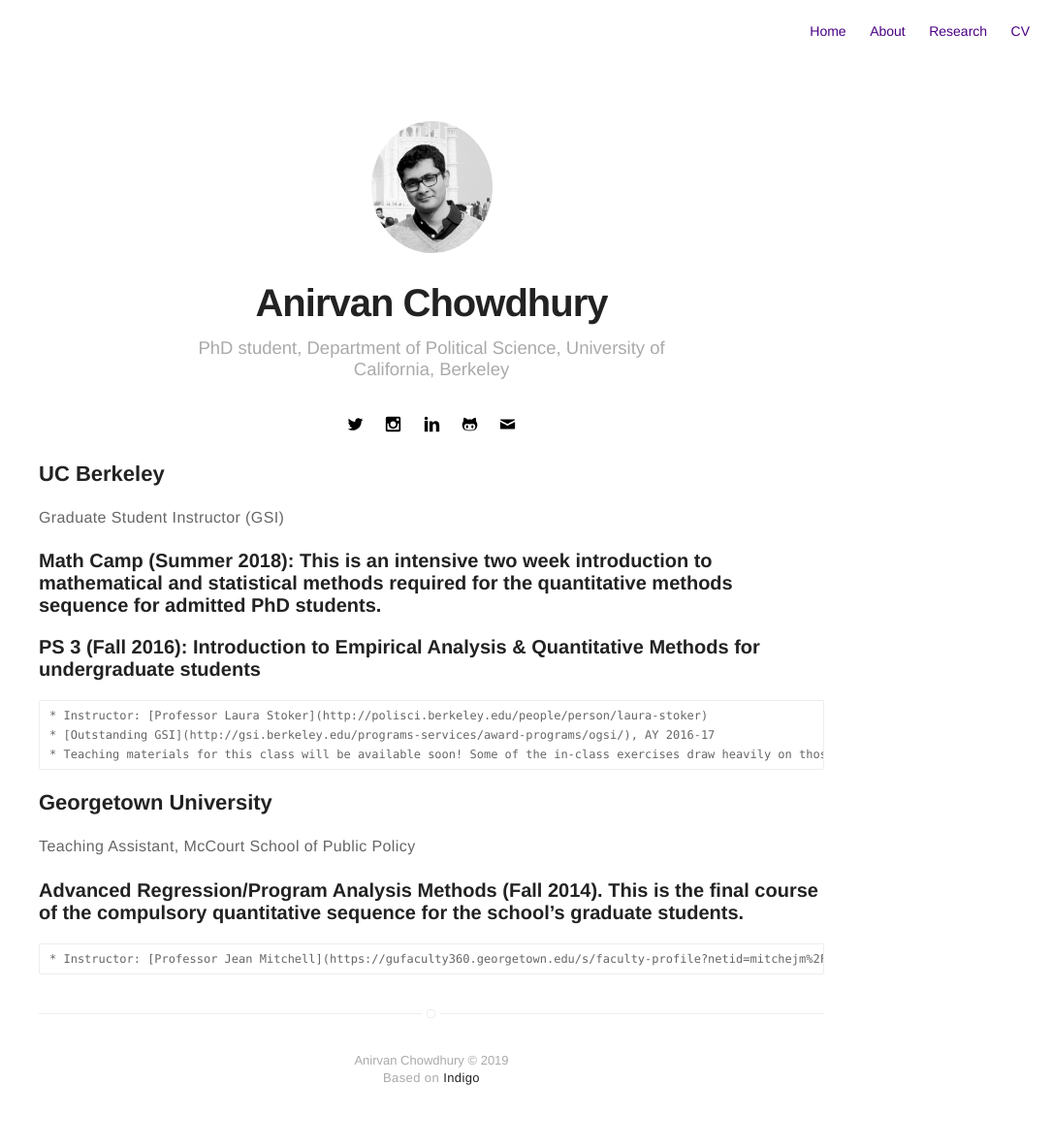
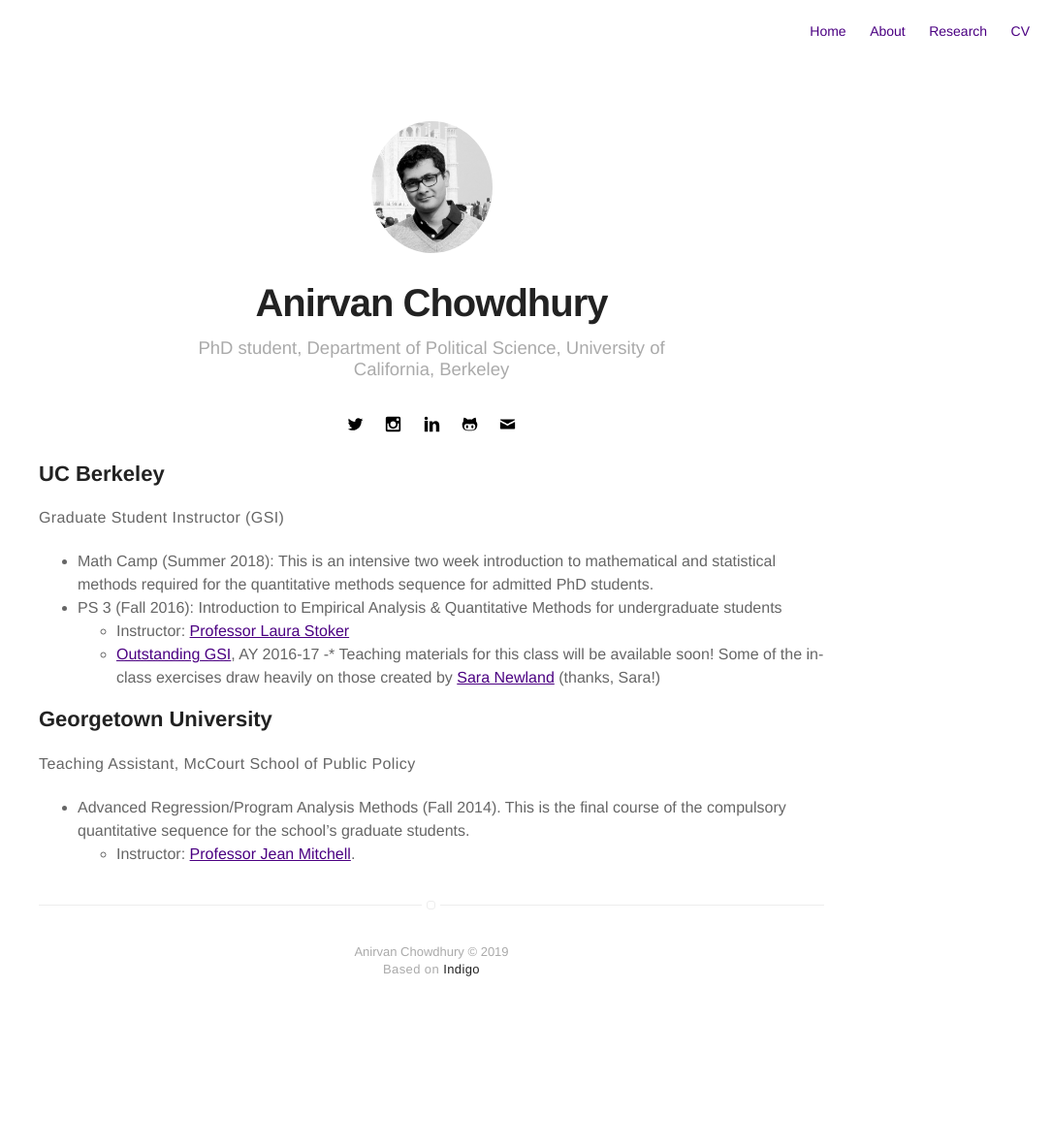
Before and after one commit to anirvanchowdhury/anirvanchowdhury.github.io, a Jekyll site: the page built from teaching.md, in a window 1280 px wide. Shown: the whole page at 97% size, without its empty margins (195-1280 px from the left). Built offline with Jekyll 4.4.1, drawn with Linux system fonts in a browser that asks for light colours; after the commit the page ends 1071 px from its top, so only the background shows below that; part of the change alters nothing that is shown.

Commit message:
Update teaching.md

```diff
--- a/teaching.md
+++ b/teaching.md
@@ -6,13 +6,13 @@ permalink: /teaching/index.html
 
 ## UC Berkeley
 Graduate Student Instructor (GSI)
-### Math Camp (Summer 2018): This is an intensive two week introduction to mathematical and statistical methods required for the quantitative methods sequence for admitted PhD students.
-### PS 3 (Fall 2016): Introduction to Empirical Analysis & Quantitative Methods for undergraduate students
-	* Instructor: [Professor Laura Stoker](http://polisci.berkeley.edu/people/person/laura-stoker)
-	* [Outstanding GSI](http://gsi.berkeley.edu/programs-services/award-programs/ogsi/), AY 2016-17
-	* Teaching materials for this class will be available soon! Some of the in-class exercises draw heavily on those created by [Sara Newland](https://scholar.harvard.edu/snewland) (thanks, Sara!)
+* Math Camp (Summer 2018): This is an intensive two week introduction to mathematical and statistical methods required for the quantitative methods sequence for admitted PhD students.
+* PS 3 (Fall 2016): Introduction to Empirical Analysis & Quantitative Methods for undergraduate students
+	- Instructor: [Professor Laura Stoker](http://polisci.berkeley.edu/people/person/laura-stoker)
+	- [Outstanding GSI](http://gsi.berkeley.edu/programs-services/award-programs/ogsi/), AY 2016-17
+	-* Teaching materials for this class will be available soon! Some of the in-class exercises draw heavily on those created by [Sara Newland](https://scholar.harvard.edu/snewland) (thanks, Sara!)
 
 ## Georgetown University
 Teaching Assistant, McCourt School of Public Policy
-### Advanced Regression/Program Analysis Methods (Fall 2014). This is the final course of the compulsory quantitative sequence for the school's graduate students.
-	* Instructor: [Professor Jean Mitchell](https://gufaculty360.georgetown.edu/s/faculty-profile?netid=mitchejm%2F).
+* Advanced Regression/Program Analysis Methods (Fall 2014). This is the final course of the compulsory quantitative sequence for the school's graduate students.
+	- Instructor: [Professor Jean Mitchell](https://gufaculty360.georgetown.edu/s/faculty-profile?netid=mitchejm%2F).
```
